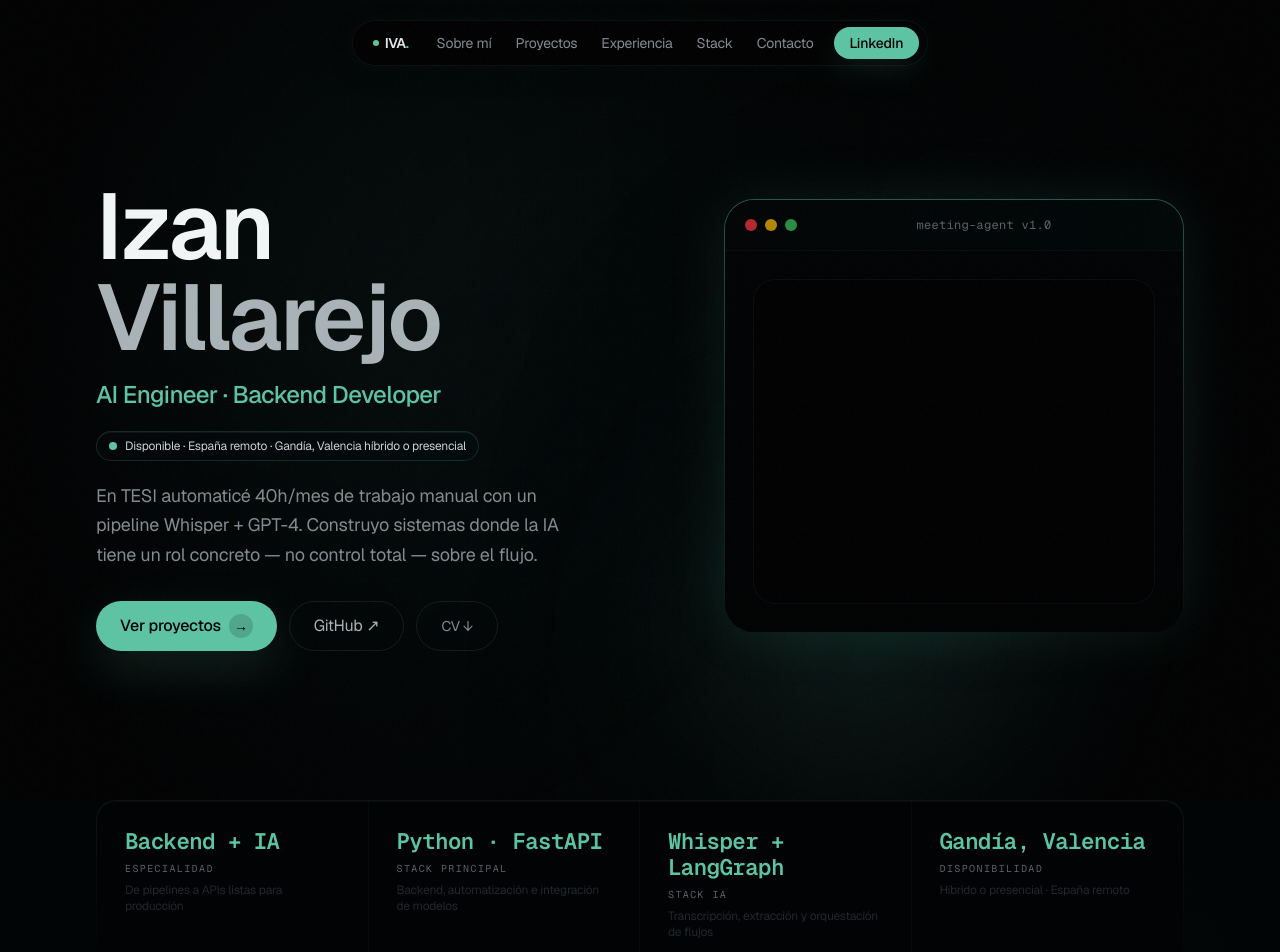
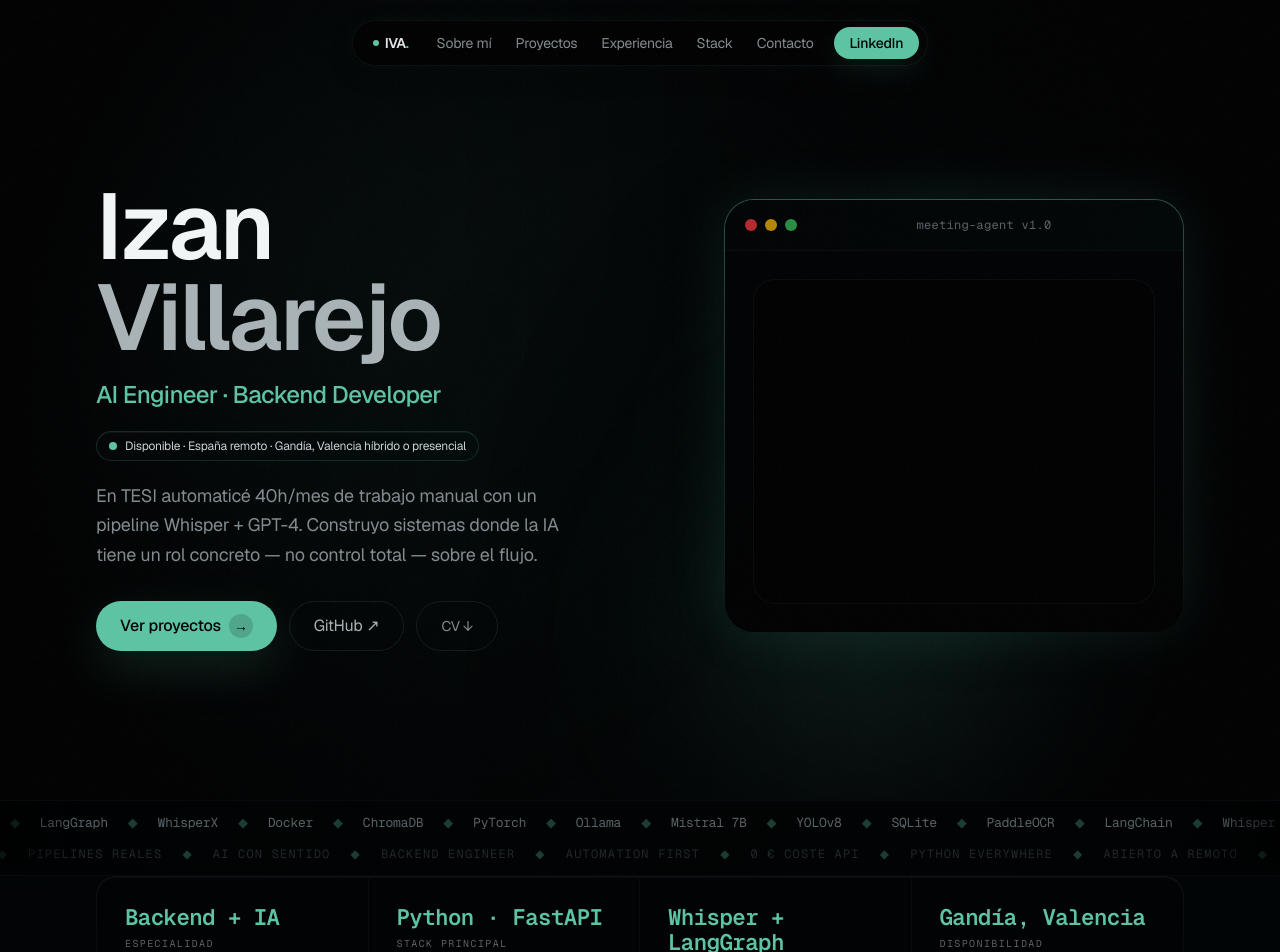
Before and after one commit to Izanvz/portfolio, a Next.js app: page / in a window 1280 px wide. Shown: the top 952 px of the page. Built offline with nearby package versions, Linux system fonts and the light colour scheme.

Commit message:
feat: add marquee ticker strip between hero and metrics

```diff
--- a/app/globals.css
+++ b/app/globals.css
@@ -109,6 +109,23 @@ body {
     0 0 70px 28px oklch(75% 0.108 170 / 0.10);
 }
 
+@keyframes marquee-left {
+  from { transform: translateX(0); }
+  to   { transform: translateX(-50%); }
+}
+
+@keyframes marquee-right {
+  from { transform: translateX(-50%); }
+  to   { transform: translateX(0); }
+}
+
+.marquee-left  { animation: marquee-left  28s linear infinite; }
+.marquee-right { animation: marquee-right 34s linear infinite; }
+
+@media (prefers-reduced-motion: reduce) {
+  .marquee-left, .marquee-right { animation: none; }
+}
+
 @keyframes pipelineFade {
   from { opacity: 0; transform: translateY(5px); }
   to   { opacity: 1; transform: translateY(0); }
--- a/app/page.tsx
+++ b/app/page.tsx
@@ -1,5 +1,6 @@
 import Navbar from "@/components/Navbar";
 import Hero from "@/components/Hero";
+import MarqueeTicker from "@/components/MarqueeTicker";
 import ImpactMetrics from "@/components/ImpactMetrics";
 import About from "@/components/About";
 import Experience from "@/components/Experience";
@@ -12,6 +13,7 @@ export default function Home() {
     <main>
       <Navbar />
       <Hero />
+      <MarqueeTicker />
       <ImpactMetrics />
       <Projects />
       <Experience />
--- /dev/null
+++ b/components/MarqueeTicker.tsx
@@ -0,0 +1,61 @@
+const STACK = [
+  "Python", "FastAPI", "LangGraph", "WhisperX", "Docker",
+  "ChromaDB", "PyTorch", "Ollama", "Mistral 7B", "YOLOv8",
+  "SQLite", "PaddleOCR", "LangChain", "Whisper", "FastAPI",
+  "Scikit-learn", "XGBoost", "MySQL", "Docker Compose", "OpenAPI",
+];
+
+const VALUES = [
+  "local-first", "production-ready", "no demos — producto",
+  "pipelines reales", "AI con sentido", "backend engineer",
+  "automation first", "0 € coste API", "Python everywhere",
+  "abierto a remoto", "arquitectura limpia", "del modelo al producto",
+];
+
+function Sep() {
+  return <span className="mx-5 text-amber/30 select-none">◆</span>;
+}
+
+function StackRow() {
+  const items = [...STACK, ...STACK];
+  return (
+    <div className="flex whitespace-nowrap marquee-left">
+      {items.map((item, i) => (
+        <span key={i} className="inline-flex items-center text-[13px] font-mono text-ink-500">
+          {item}
+          <Sep />
+        </span>
+      ))}
+    </div>
+  );
+}
+
+function ValuesRow() {
+  const items = [...VALUES, ...VALUES];
+  return (
+    <div className="flex whitespace-nowrap marquee-right">
+      {items.map((item, i) => (
+        <span key={i} className="inline-flex items-center text-[12px] font-mono text-ink-700 uppercase tracking-widest">
+          {item}
+          <Sep />
+        </span>
+      ))}
+    </div>
+  );
+}
+
+export default function MarqueeTicker() {
+  return (
+    <div
+      aria-hidden="true"
+      className="relative w-full overflow-hidden border-y border-ink-800/40 bg-ink-950/40 py-3 space-y-3"
+    >
+      {/* fade masks izquierda y derecha */}
+      <div className="pointer-events-none absolute inset-y-0 left-0 w-20 z-10 bg-gradient-to-r from-ink-950/70 to-transparent" />
+      <div className="pointer-events-none absolute inset-y-0 right-0 w-20 z-10 bg-gradient-to-l from-ink-950/70 to-transparent" />
+
+      <StackRow />
+      <ValuesRow />
+    </div>
+  );
+}
```
